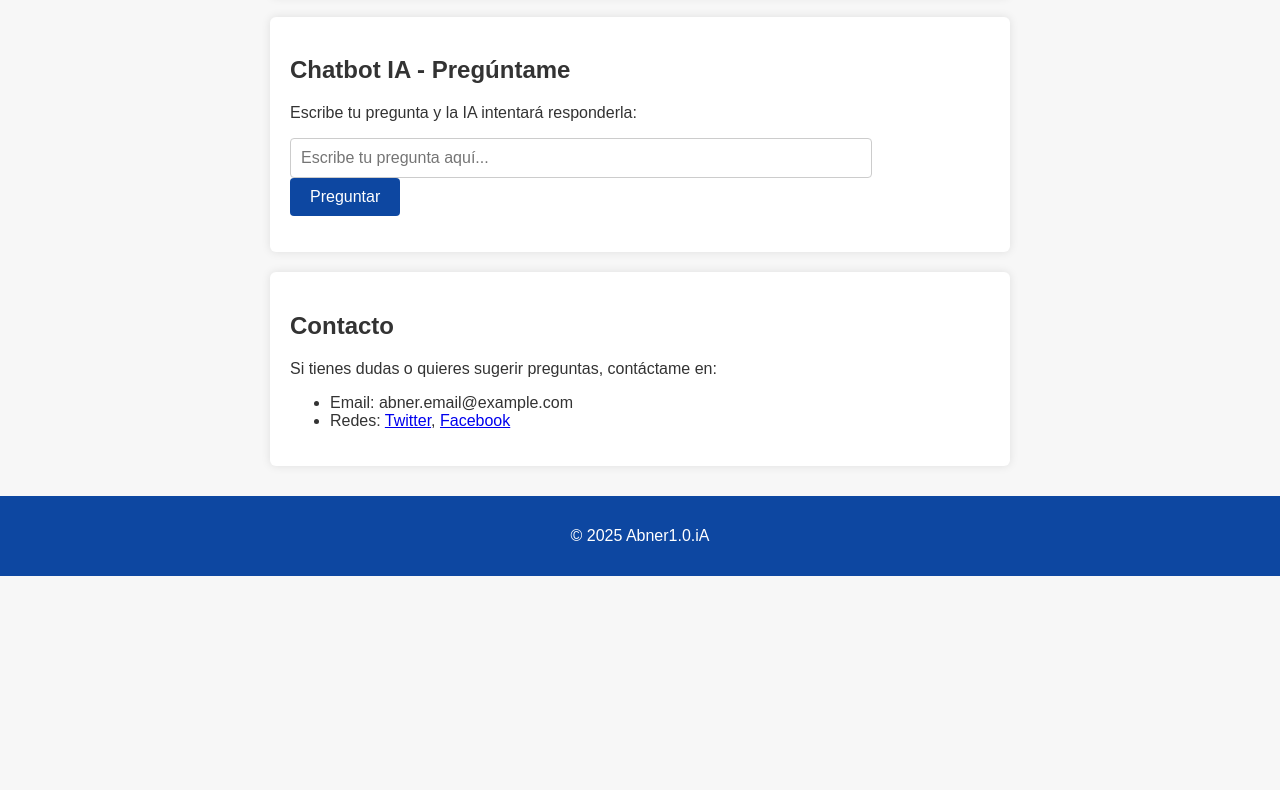
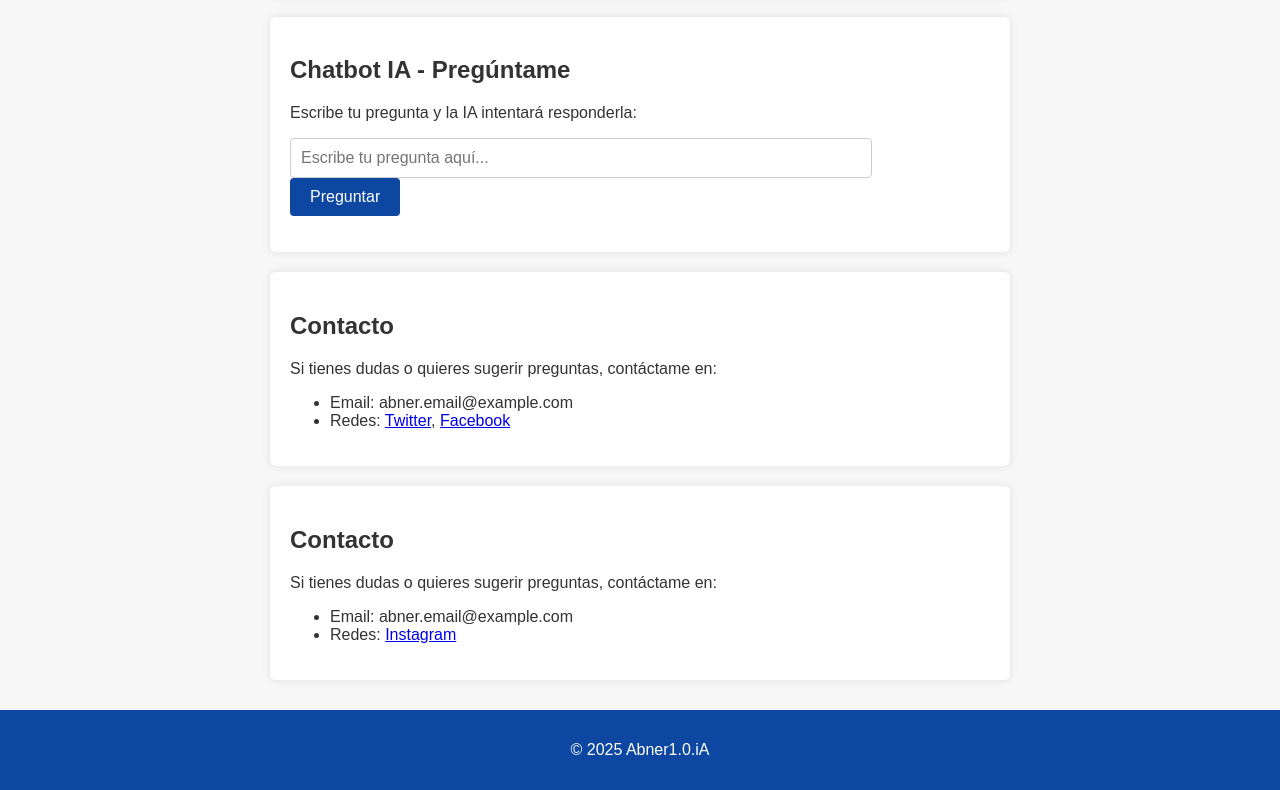
Before and after one commit to abnxr0/Abner1.0.iA, a plain HTML site: page index.html in a window 1280 px wide. Shown: the part 501-1291 px from the top of the page. Before the commit the page ends 1077 px from the top, so only its background shows below. Drawn offline with Linux system fonts and the light colour scheme.

Commit message:
Add files via upload

```diff
--- a/index.html
+++ b/index.html
@@ -45,7 +45,16 @@
             <li>Email: abner.email@example.com</li>
             <li>Redes: <a href="https://twitter.com/Abner" target="_blank">Twitter</a>, <a href="https://facebook.com/Abner" target="_blank">Facebook</a></li>
         </ul>
-    </section>
+    </section><section id="contacto" class="section">
+    <h2>Contacto</h2>
+    <p>Si tienes dudas o quieres sugerir preguntas, contáctame en:</p>
+    <ul>
+        <li>Email: abner.email@example.com</li>
+        <li>Redes:
+            <a href="https://www.instagram.com/abnxr_0?igsh=dXA4azJnN3Q0aDBk" target="_blank">Instagram</a>
+        </li>
+    </ul>
+</section>
 
     <footer>
         <p>&copy; 2025 Abner1.0.iA</p>
```
